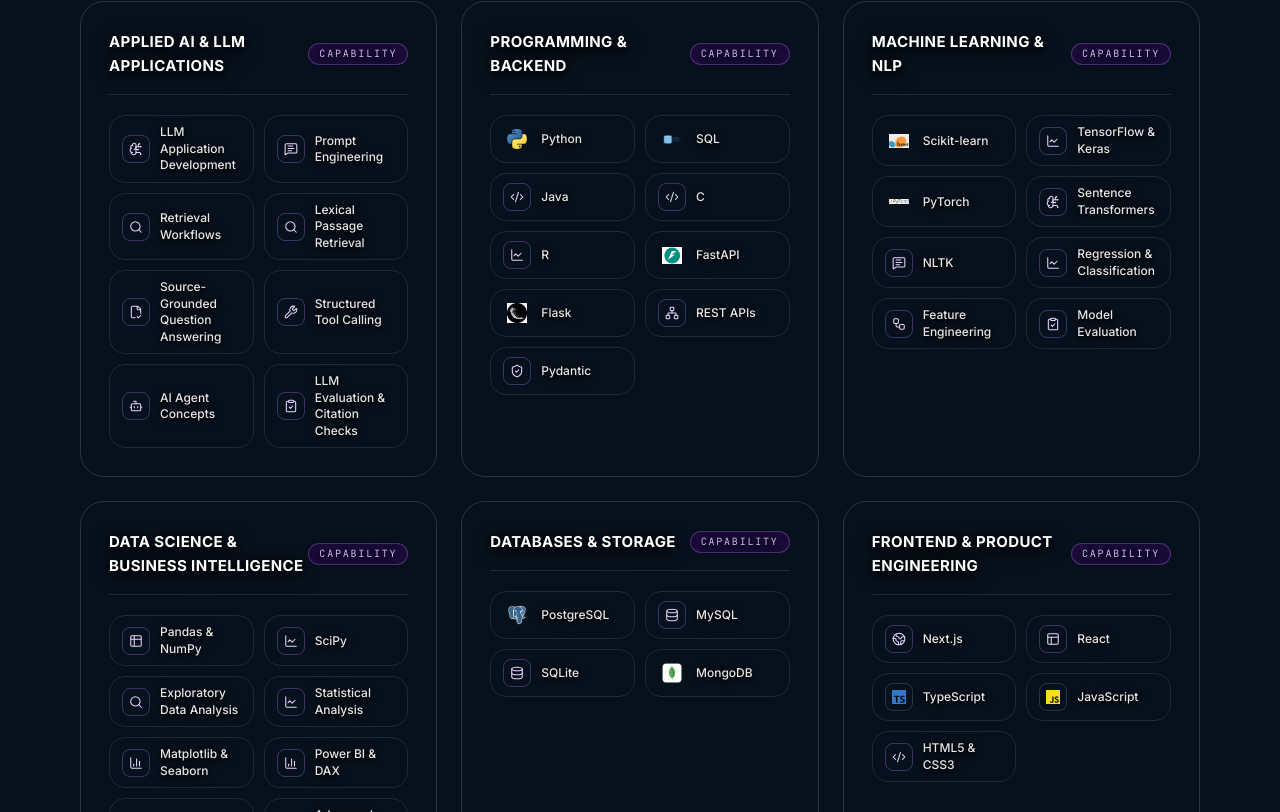
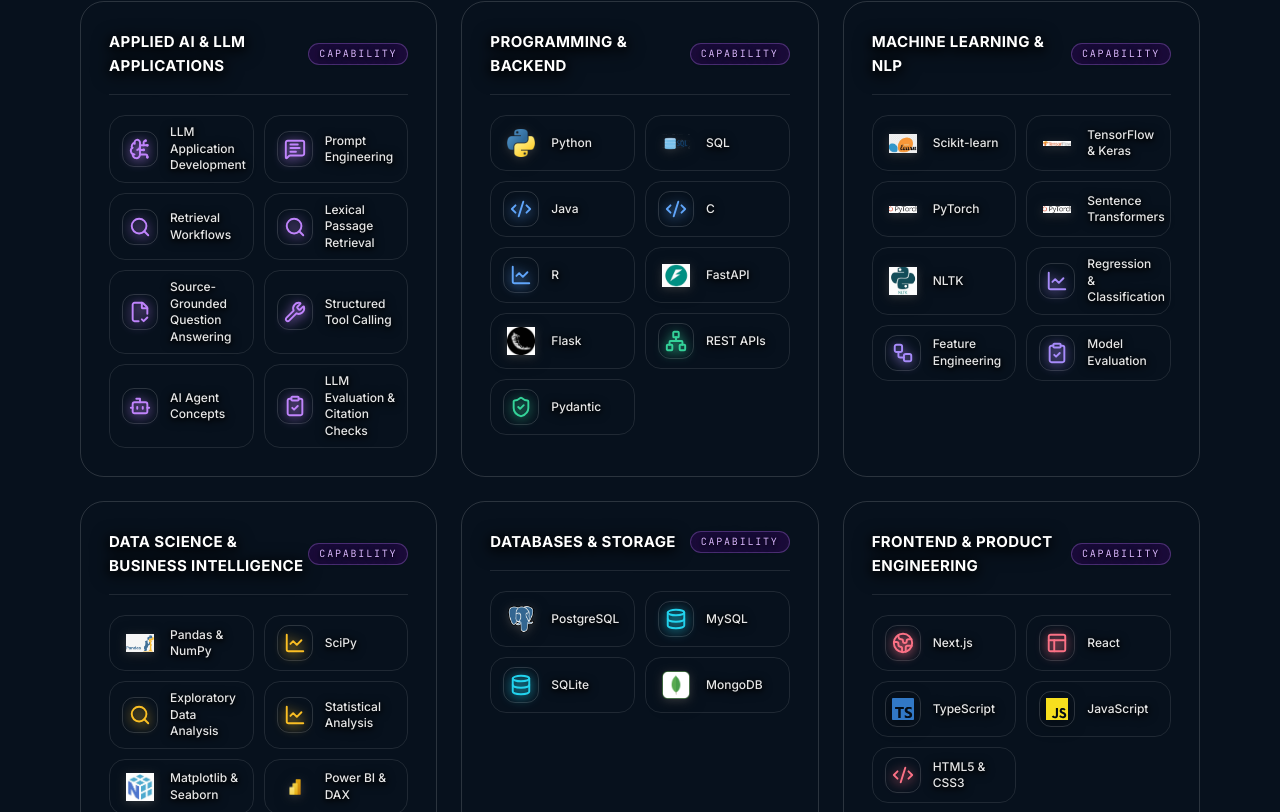
Before and after one commit to SamyakAnand/AI-Engineer-portfolio, a Next.js app: page / in a window 1280 px wide. Shown: the part 2968-3780 px from the top of the page. Built offline with nearby package versions, Linux system fonts and the light colour scheme; no server answers.

Commit message:
Enhance colorful skill logos and icon depth

```diff
--- a/src/components/sections/Scene03TechUniverse.tsx
+++ b/src/components/sections/Scene03TechUniverse.tsx
@@ -33,6 +33,14 @@ const brandIcons: Record<string, { icon: SimpleIcon; color?: string }> = {
 
 const logos: Record<string, string> = {
   Python: 'python.png',
+  'TensorFlow & Keras': 'tensorflow_logo.png',
+  'Pandas & NumPy': 'pandas_logo.png',
+  'Git & GitHub': 'github.png',
+  'Power BI & DAX': 'PowerBI_Logo.png',
+  'Matplotlib & Seaborn': 'Numpy_logo.png',
+  'Advanced Excel & Power Query': 'PowerBI_Logo.png',
+  'Sentence Transformers': 'pytorch_logo.png',
+  NLTK: 'nltk_logo.png',
   SQL: 'sql.png',
   PyTorch: 'pytorch_logo.png',
   TensorFlow: 'tensorflow_logo.png',
@@ -180,22 +188,22 @@ export default function Scene03TechUniverse() {
                     return (
                       <li
                         key={skill.name}
-                        className="group/item flex min-h-12 items-center gap-2.5 rounded-2xl border border-white/10 bg-transparent px-3 py-2 text-xs text-white/90 transition-all duration-200 hover:border-purple-400/40 hover:bg-transparent hover:text-white"
+                        className="group/item flex min-h-14 items-center gap-3 rounded-2xl border border-white/10 bg-transparent px-3 py-2 text-xs text-white/90 transition-all duration-200 hover:border-purple-400/45 hover:bg-white/[0.025] hover:text-white"
                       >
                         {logo ? (
-                          <span className="grid h-7 w-7 shrink-0 place-items-center rounded-lg bg-transparent p-1">
+                          <span className="grid h-9 w-9 shrink-0 place-items-center rounded-xl bg-transparent p-1 drop-shadow-[0_3px_7px_rgba(0,0,0,0.55)] transition-transform duration-300 group-hover/item:scale-110 group-hover/item:-rotate-3">
                             <Image
                               src={`/portfolio/skills/${logo}`}
                               alt={skill.name}
-                              width={24}
-                              height={24}
-                              className="h-full w-full object-contain"
+                              width={32}
+                              height={32}
+                              className="h-full w-full object-contain drop-shadow-[0_2px_5px_rgba(255,255,255,0.18)]"
                             />
                           </span>
                         ) : brandObj ? (
                           <span
                             aria-hidden="true"
-                            className="grid h-7 w-7 shrink-0 place-items-center rounded-lg border border-white/15 bg-transparent p-1.5"
+                            className="grid h-9 w-9 shrink-0 place-items-center rounded-xl border border-white/15 bg-transparent p-1.5 drop-shadow-[0_3px_8px_rgba(0,0,0,0.55)] transition-transform duration-300 group-hover/item:scale-110 group-hover/item:-rotate-3"
                             style={{ color: brandObj.color || `#${brandObj.icon.hex}` }}
                           >
                             <svg viewBox="0 0 24 24" className="h-full w-full fill-current">
@@ -207,8 +215,8 @@ export default function Scene03TechUniverse() {
                         ) : (() => {
                           const SkillIcon = conceptIcons[skill.name] || groupIcons[skill.group] || Sparkles;
                           return (
-                            <span aria-hidden="true" className="grid h-7 w-7 shrink-0 place-items-center rounded-lg border border-purple-400/30 bg-transparent p-1.5 text-purple-200">
-                              <SkillIcon className="h-full w-full" strokeWidth={1.8} />
+                            <span aria-hidden="true" className="grid h-9 w-9 shrink-0 place-items-center rounded-xl border border-white/15 bg-transparent p-1.5 transition-transform duration-300 group-hover/item:scale-110 group-hover/item:-rotate-3">
+                              <SkillIcon className="h-full w-full drop-shadow-[0_2px_6px_currentColor]" strokeWidth={2.1} style={{ color: ({ ai: "#c084fc", programming: "#60a5fa", backend: "#34d399", ml: "#a78bfa", data: "#fbbf24", database: "#22d3ee", frontend: "#fb7185", mlops: "#e879f9" } as Record<string, string>)[skill.group] || "#c084fc" }} />
                             </span>
                           );
                         })()}
```
